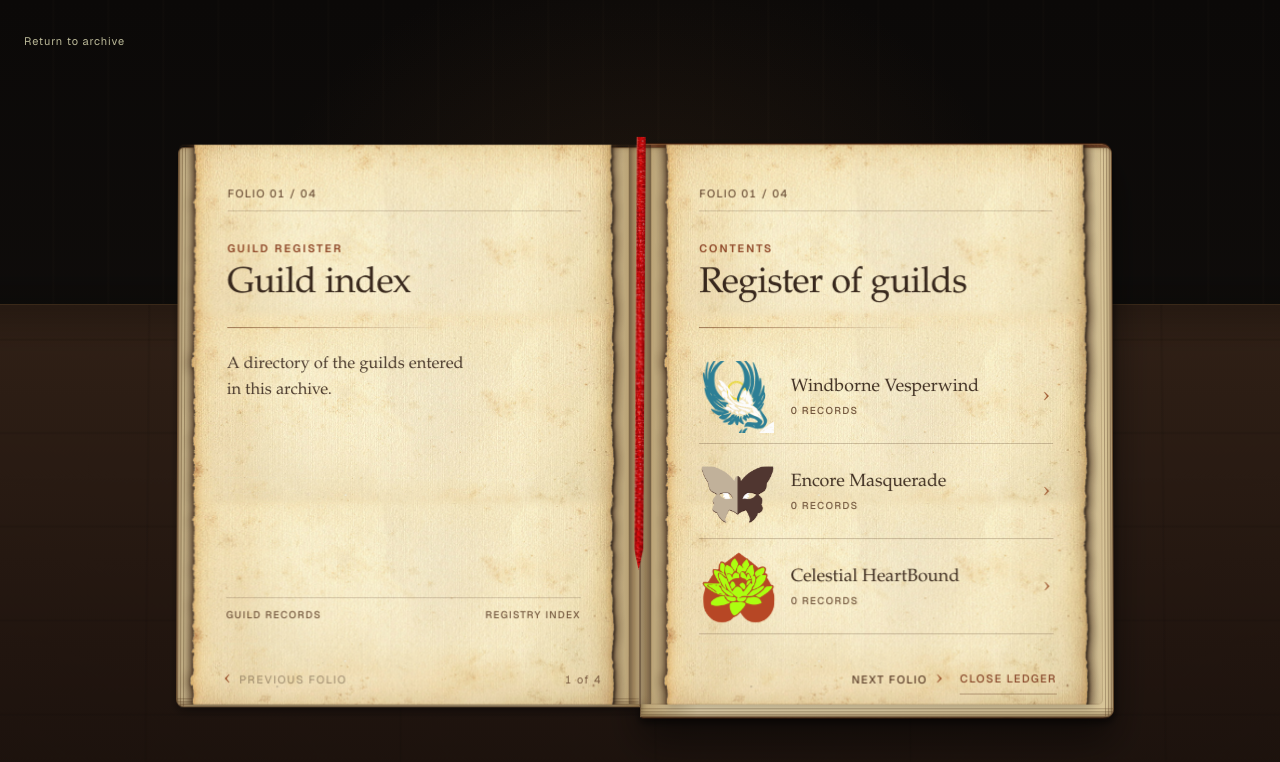
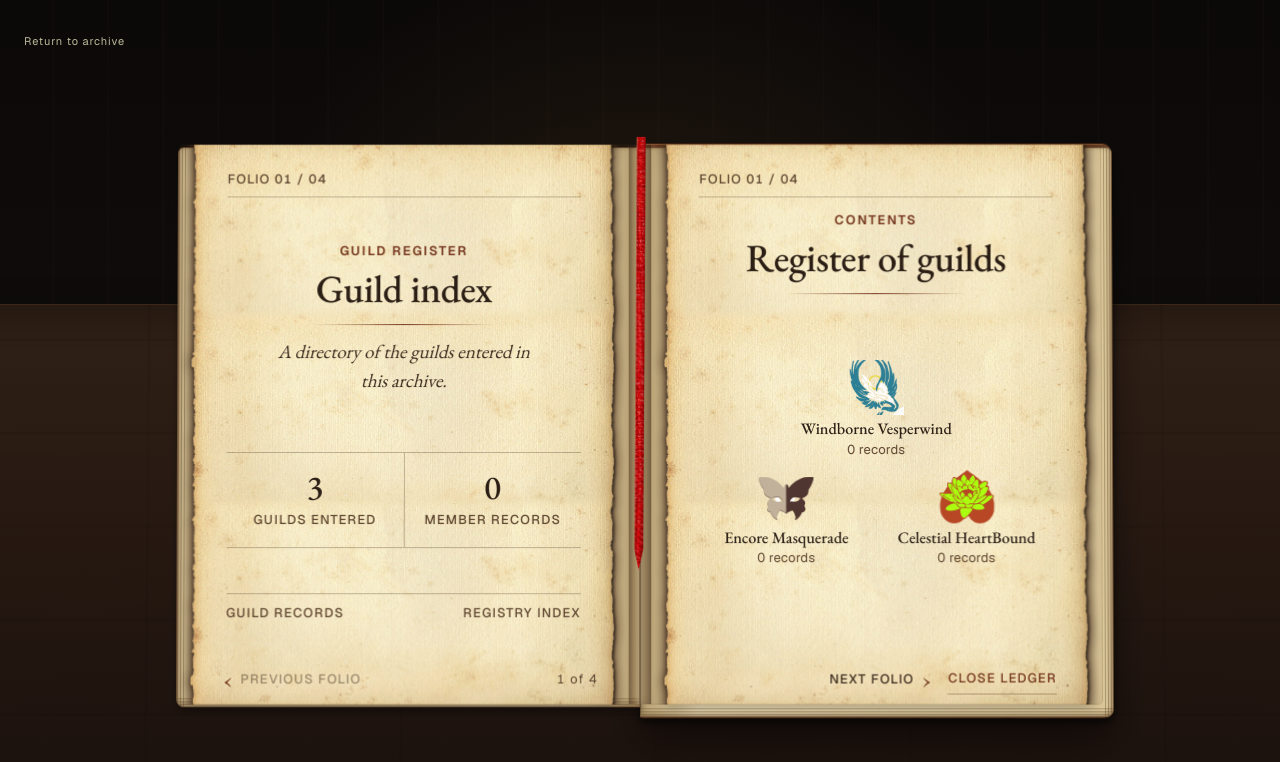
Before and after one commit to patriciopatricia922-star/character-archive, a Next.js app: page /guild-records in a window 1280 px wide. Both pictures are taken after a click on the button "Open Guild Records ledger". Shown: the top 762 px of the page. Built offline with nearby package versions, Linux system fonts and the light colour scheme.

Commit message:
feat: enhance typography and layout in GuildRecordsBook with new summary section

```diff
--- a/components/guild-records/GuildLedger.css
+++ b/components/guild-records/GuildLedger.css
@@ -1,24 +1,35 @@
 /*
- * Typography tokens, scoped to the Guild Records book only.
- * - Sizes are rem-based clamp() ranges (max <= ~2.5x min) so they respect user/OS text scaling.
- * - One serif for reading + display, one sans for small-caps labels, one script for handwritten marginalia.
+ * Typography + colour tokens, scoped to the Guild Records book only.
+ * - One serif (EB Garamond, loaded in GuildRecordsBook.tsx) for headings, names and reading text.
+ * - One sans (Geist) for folios, labels, metadata and navigation.
+ * - Sizes are rem-based clamp() ranges so they respect user/OS text scaling.
+ * - Text colours come from five tokens; every one clears 4.5:1 on the parchment.
  */
 .guildLedgerVolume {
   --gl-font-serif:
-    "Iowan Old Style", "Palatino Linotype", Palatino, "Book Antiqua", Georgia,
-    serif;
+    var(--font-gl-serif), "EB Garamond", "Iowan Old Style", "Palatino Linotype",
+    Palatino, Georgia, serif;
   --gl-font-sans:
     var(--font-geist-sans), system-ui, -apple-system, "Segoe UI", sans-serif;
-  --gl-font-script: "Segoe Script", "Bradley Hand", "Snell Roundhand", cursive;
-
-  --gl-text-display: clamp(1.5rem, 0.25rem + 2.5vw, 2.4rem);
-  --gl-text-title: clamp(0.9375rem, 0.75rem + 0.45vw, 1.125rem);
-  --gl-text-body: clamp(0.875rem, 0.72rem + 0.38vw, 1.0625rem);
-  --gl-text-body-sm: clamp(0.8125rem, 0.7rem + 0.3vw, 0.9375rem);
-  --gl-text-note: clamp(0.9375rem, 0.8rem + 0.4vw, 1.0625rem);
-  --gl-text-caption: 0.75rem;
-  --gl-text-label: clamp(0.625rem, 0.55rem + 0.2vw, 0.6875rem);
-  --gl-text-micro: 0.625rem;
+  /* Marginalia now sets in the book serif (italic). Point this at a script face to restore handwriting. */
+  --gl-font-script: var(--gl-font-serif);
+
+  --gl-text-display: clamp(1.75rem, 0.9rem + 1.9vw, 2.5rem);
+  --gl-text-title: clamp(1.0625rem, 0.97rem + 0.3vw, 1.25rem);
+  --gl-text-body: clamp(1.0625rem, 0.95rem + 0.33vw, 1.1875rem);
+  --gl-text-body-sm: clamp(1rem, 0.92rem + 0.26vw, 1.125rem);
+  --gl-text-note: var(--gl-text-body-sm);
+  --gl-text-caption: 0.8125rem;
+  --gl-text-label: clamp(0.75rem, 0.71rem + 0.12vw, 0.8125rem);
+  --gl-text-micro: var(--gl-text-label);
+
+  /* ink on parchment: headings > reading text > metadata, plus one oxblood accent */
+  --gl-ink: #2b1e15;
+  --gl-ink-soft: #3d2c1f;
+  --gl-muted: #5f4630;
+  --gl-accent: #74351d;
+  --gl-accent-hover: #55260f;
+  --gl-rule: rgba(66, 44, 26, 0.3);
 
   -webkit-text-size-adjust: 100%;
   text-size-adjust: 100%;
@@ -247,7 +258,7 @@
   box-shadow:
     inset 0 0 0 1px rgba(92, 63, 35, 0.16),
     inset 0 0 28px rgba(84, 55, 30, 0.1);
-  color: #34271e;
+  color: var(--gl-ink-soft);
 }
 
 .guildLedgerPaper--left {
@@ -354,7 +365,7 @@
   align-items: flex-start;
   justify-content: space-between;
   gap: 12px;
-  border-bottom: 1px solid rgba(78, 53, 32, 0.22);
+  border-bottom: 1px solid var(--gl-rule);
   padding-bottom: 8px;
 }
 
@@ -366,13 +377,14 @@
 .guildLedgerMemberEntryNumber,
 .guildLedgerMemberEntryReference,
 .guildLedgerFields dt,
+.guildLedgerSummary dt,
 .guildLedgerAmendmentDate {
-  color: #71553c;
+  color: var(--gl-muted);
   font-family: var(--gl-font-sans);
   font-size: var(--gl-text-label);
   font-variant-numeric: lining-nums tabular-nums;
   font-weight: 500;
-  letter-spacing: 0.12em;
+  letter-spacing: 0.09em;
   line-height: 1.4;
   text-transform: uppercase;
 }
@@ -386,7 +398,7 @@
   border: 0;
   border-bottom: 1px solid rgba(104, 67, 41, 0.35);
   background: transparent;
-  color: #8d4426;
+  color: var(--gl-accent);
   cursor: pointer;
   font-size: var(--gl-text-label);
   padding: 3px 0 2px;
@@ -397,19 +409,19 @@
 
 .guildLedgerSectionLabel {
   margin: clamp(20px, 2.4vw, 34px) 0 7px;
-  color: #8e4728;
+  color: var(--gl-accent);
   font-weight: 600;
-  letter-spacing: 0.18em;
+  letter-spacing: 0.14em;
 }
 
 .guildLedgerPaper h2 {
   margin: 0;
-  color: #38281d;
+  color: var(--gl-ink);
   font-family: var(--gl-font-serif);
   font-size: var(--gl-text-display);
-  font-weight: 400;
-  letter-spacing: -0.015em;
-  line-height: 1.12;
+  font-weight: 500;
+  letter-spacing: -0.01em;
+  line-height: 1.15;
   overflow-wrap: anywhere;
   text-wrap: balance;
 }
@@ -420,10 +432,10 @@
 
 .guildLedgerRule {
   display: block;
-  width: min(100%, 220px);
+  width: min(100%, 180px);
   height: 1px;
   margin: clamp(14px, 1.8vw, 24px) 0;
-  background: linear-gradient(90deg, rgba(124, 76, 43, 0.72), transparent);
+  background: linear-gradient(90deg, var(--gl-accent), transparent);
 }
 
 .guildLedgerLead,
@@ -431,21 +443,22 @@
 .guildLedgerEmptyNote,
 .guildLedgerContextLine {
   margin: 0;
-  color: #49382b;
+  color: var(--gl-ink-soft);
   font-family: var(--gl-font-serif);
   font-size: var(--gl-text-body);
-  line-height: 1.6;
+  line-height: 1.55;
   overflow-wrap: anywhere;
   text-wrap: pretty;
 }
 
 .guildLedgerLead {
-  max-width: 31ch;
+  max-width: 30ch;
+  font-style: italic;
 }
 
 .guildLedgerEmptyNote {
   margin-top: clamp(22px, 3vw, 42px);
-  color: #70543b;
+  color: var(--gl-muted);
   font-size: var(--gl-text-body-sm);
   font-style: italic;
 }
@@ -455,10 +468,10 @@
   justify-content: space-between;
   gap: 10px;
   margin: auto 0 0;
-  border-top: 1px solid rgba(78, 53, 32, 0.22);
+  border-top: 1px solid var(--gl-rule);
   padding-top: 10px;
   font-size: var(--gl-text-micro);
-  letter-spacing: 0.12em;
+  letter-spacing: 0.09em;
 }
 
 .guildLedgerPageColophon span {
@@ -491,8 +504,32 @@
   list-style: none;
 }
 
+/*
+ * Register of guilds: an emblem-led grid on four tracks. Every entry spans two tracks, so
+ * rows pair up and a lone last entry is centred. Exactly three guilds form a triangle:
+ * the first sits alone as the apex, the other two form the base. Any other count simply
+ * wraps into centred pairs, so additional guilds need no layout change.
+ */
 .guildLedgerGuildList {
-  gap: 2px;
+  --gl-emblem-size: clamp(3rem, calc(var(--gl-book-width) * 0.06), 6rem);
+  display: grid;
+  grid-template-columns: repeat(4, minmax(0, 1fr));
+  gap: clamp(6px, 1vw, 18px) clamp(6px, 1vw, 14px);
+  margin-block: auto;
+  padding-block: clamp(6px, 1vw, 14px) 0;
+}
+
+.guildLedgerGuildList > li {
+  display: flex;
+  grid-column: span 2;
+}
+
+.guildLedgerGuildList > li:first-child:nth-last-child(3) {
+  grid-column: 2 / span 2;
+}
+
+.guildLedgerGuildList > li:last-child:nth-child(odd):not(:nth-child(3)) {
+  grid-column: 2 / span 2;
 }
 
 .guildLedgerGuildEntry,
@@ -502,7 +539,7 @@
   align-items: center;
   gap: clamp(10px, 1.3vw, 18px);
   border: 0;
-  border-bottom: 1px solid rgba(87, 60, 38, 0.27);
+  border-bottom: 1px solid var(--gl-rule);
   background: transparent;
   color: inherit;
   cursor: pointer;
@@ -514,18 +551,90 @@
 }
 
 .guildLedgerGuildEntry {
-  min-height: 88px;
+  flex: 1;
+  flex-direction: column;
+  justify-content: flex-start;
+  gap: 0;
+  min-height: 0;
+  border-bottom: 0;
+  border-radius: 4px;
+  padding: 6px 8px 8px;
+  text-align: center;
+}
+
+/* Index spread: centred composition on both pages */
+.guildLedgerPaper--index .guildLedgerPageContent {
+  text-align: center;
+}
+
+.guildLedgerPaper--index .guildLedgerPageHeader {
+  text-align: left;
+}
+
+.guildLedgerPaper--index .guildLedgerSectionLabel {
+  margin-top: clamp(14px, 1.7vw, 24px);
+}
+
+.guildLedgerPaper--index .guildLedgerRule {
+  margin-block: clamp(10px, 1.3vw, 18px);
+  margin-inline: auto;
+  background: linear-gradient(90deg, transparent, var(--gl-accent), transparent);
+}
+
+.guildLedgerPaper--index .guildLedgerLead {
+  margin-inline: auto;
+}
+
+/* Left index page: the title block sits on the optical centre between folio and colophon */
+.guildLedgerPaper--index.guildLedgerPaper--left .guildLedgerSectionLabel {
+  margin-top: auto;
+  padding-top: clamp(20px, 2.4vw, 34px);
+}
+
+.guildLedgerSummary {
+  display: grid;
+  grid-template-columns: repeat(2, minmax(0, 1fr));
+  margin: clamp(22px, 3vw, 40px) 0 clamp(20px, 2.4vw, 32px);
+  border-block: 1px solid var(--gl-rule);
+}
+
+.guildLedgerSummary > div {
+  display: flex;
+  flex-direction: column-reverse;
+  align-items: center;
+  gap: 6px;
+  padding: clamp(12px, 1.5vw, 18px) 8px;
+}
+
+.guildLedgerSummary > div + div {
+  border-left: 1px solid var(--gl-rule);
+}
+
+.guildLedgerSummary dt {
+  margin: 0;
+}
+
+.guildLedgerSummary dd {
+  margin: 0;
+  color: var(--gl-ink);
+  font-family: var(--gl-font-serif);
+  font-size: clamp(1.625rem, 1rem + 1.4vw, 2.25rem);
+  font-variant-numeric: lining-nums;
+  font-weight: 500;
+  line-height: 1;
 }
 
 .guildLedgerEmblem {
   display: grid;
-  width: 72px;
-  height: 72px;
-  flex: 0 0 72px;
+  width: var(--gl-emblem-size);
+  height: var(--gl-emblem-size);
+  flex: 0 0 auto;
   place-items: center;
-  color: #84512e;
+  /* headroom for emblems that are scaled up via emblemScale */
+  margin-bottom: calc(var(--gl-emblem-size) * 0.1 + 3px);
+  color: var(--gl-accent);
   font-family: var(--gl-font-serif);
-  font-size: 17px;
+  font-size: clamp(1.25rem, calc(var(--gl-emblem-size) * 0.32), 2rem);
   letter-spacing: 0.06em;
   overflow: visible;
 }
@@ -540,31 +649,41 @@
 .guildLedgerEntryText {
   display: flex;
   min-width: 0;
-  flex: 1;
+  flex: 0 1 auto;
   flex-direction: column;
-  gap: 5px;
+  align-items: center;
+  gap: 2px;
 }
 
 .guildLedgerEntryName,
 .guildLedgerMemberEntryName {
-  color: #3e2d20;
+  color: var(--gl-ink);
   font-family: var(--gl-font-serif);
   font-size: var(--gl-text-title);
-  line-height: 1.3;
+  font-weight: 500;
+  line-height: 1.2;
   overflow-wrap: anywhere;
   text-wrap: balance;
 }
 
+/* record counts read as plain sentence-case metadata, distinct from the capitalised labels */
 .guildLedgerEntryMeta {
-  font-size: var(--gl-text-micro);
-  letter-spacing: 0.12em;
-}
-
+  font-size: var(--gl-text-caption);
+  font-weight: 400;
+  letter-spacing: 0.02em;
+  text-transform: none;
+}
+
+/* the triangular layout carries its own affordance: hover/focus underlines the name */
 .guildLedgerEntryFolio {
-  color: #9e572f;
-  font-family: var(--gl-font-serif);
-  font-size: 1.5rem;
-  line-height: 1;
+  display: none;
+}
+
+.guildLedgerGuildEntry:focus-visible .guildLedgerEntryName {
+  text-decoration: underline;
+  text-decoration-color: var(--gl-accent);
+  text-decoration-thickness: 1px;
+  text-underline-offset: 4px;
 }
 
 .guildLedgerMemberList {
@@ -579,7 +698,7 @@
 }
 
 .guildLedgerMemberEntryNumber {
-  flex: 0 0 24px;
+  flex: 0 0 26px;
   font-size: var(--gl-text-micro);
 }
 
@@ -635,7 +754,7 @@
   align-items: center;
   gap: 0.6em;
   margin: clamp(16px, 2vw, 28px) 0 clamp(14px, 1.8vw, 24px);
-  color: rgba(115, 76, 44, 0.78);
+  color: var(--gl-muted);
   font-family: var(--gl-font-serif);
   font-size: clamp(28px, 3.2vw, 45px);
   letter-spacing: 0.09em;
@@ -650,10 +769,10 @@
 .guildLedgerSubheading,
 .guildLedgerSupplementSection h3 {
   margin: 22px 0 8px;
-  color: #74472e;
+  color: var(--gl-accent);
   font-family: var(--gl-font-serif);
   font-size: var(--gl-text-title);
-  font-weight: 400;
+  font-weight: 500;
   line-height: 1.3;
 }
 
@@ -668,19 +787,19 @@
   display: grid;
   grid-template-columns: minmax(88px, 0.8fr) minmax(0, 1.5fr);
   gap: 10px;
-  border-bottom: 1px solid rgba(88, 59, 36, 0.23);
+  border-bottom: 1px solid var(--gl-rule);
   padding-bottom: 7px;
 }
 
 .guildLedgerFields dt {
   margin: 0;
   font-size: var(--gl-text-label);
-  letter-spacing: 0.12em;
+  letter-spacing: 0.09em;
 }
 
 .guildLedgerFields dd {
   margin: 0;
-  color: #3e2f23;
+  color: var(--gl-ink);
   font-family: var(--gl-font-serif);
   font-size: var(--gl-text-body-sm);
   line-height: 1.5;
@@ -696,17 +815,24 @@
 .guildLedgerReferenceNote {
   margin: 18px 0 0 auto;
   max-width: 85%;
-  color: #76503b;
+  color: var(--gl-muted);
   font-family: var(--gl-font-script);
   font-size: var(--gl-text-note);
   font-synthesis: none;
   line-height: 1.5;
   overflow-wrap: anywhere;
-  transform: rotate(-1deg);
+}
+
+.guildLedgerHandnote,
+.guildLedgerReferenceNote,
+.guildLedgerPortraitMissing,
+.guildLedgerPortraitCaption,
+.guildLedgerAmendmentList .guildLedgerAmendmentInitials {
+  font-style: italic;
 }
 
 .guildLedgerPortraitHeading {
-  font-size: clamp(1.25rem, 0.3rem + 2vw, 1.875rem) !important;
+  font-size: clamp(1.5rem, 0.6rem + 1.9vw, 2.125rem) !important;
 }
 
 .guildLedgerPortrait {
@@ -733,7 +859,7 @@
   right: 0;
   bottom: 6px;
   left: 0;
-  color: #80634a;
+  color: var(--gl-muted);
   font-family: var(--gl-font-script);
   font-size: var(--gl-text-note);
   font-synthesis: none;
@@ -742,7 +868,7 @@
 
 .guildLedgerPortraitAffiliation {
   margin: 15px 0 0;
-  color: #70513a;
+  color: var(--gl-muted);
   font-family: var(--gl-font-serif);
   font-size: var(--gl-text-body-sm);
   font-style: italic;
@@ -758,7 +884,7 @@
 
 .guildLedgerContextLine {
   margin-bottom: 16px;
-  color: #755438;
+  color: var(--gl-muted);
   font-size: var(--gl-text-body-sm);
   font-style: italic;
 }
@@ -773,13 +899,13 @@
 }
 
 .guildLedgerAmendmentList li {
-  border-bottom: 1px solid rgba(88, 59, 36, 0.27);
+  border-bottom: 1px solid var(--gl-rule);
   padding: 0 0 12px;
 }
 
 .guildLedgerAmendmentList p {
   margin: 0;
-  color: #433126;
+  color: var(--gl-ink-soft);
   font-family: var(--gl-font-serif);
   font-size: var(--gl-text-body);
   line-height: 1.55;
@@ -794,7 +920,7 @@
 
 .guildLedgerAmendmentList .guildLedgerAmendmentInitials {
   margin-top: 6px;
-  color: #84543b;
+  color: var(--gl-muted);
   font-family: var(--gl-font-script);
   font-size: var(--gl-text-note);
   font-synthesis: none;
@@ -807,7 +933,7 @@
 
 .guildLedgerSupplementSection h3 {
   margin-top: 0;
-  border-bottom: 1px solid rgba(88, 59, 36, 0.24);
+  border-bottom: 1px solid var(--gl-rule);
   padding-bottom: 7px;
 }
 
@@ -818,7 +944,7 @@
 .guildLedgerAnnotationList li {
   position: relative;
   padding-left: 16px;
-  color: #4b3729;
+  color: var(--gl-ink-soft);
   font-family: var(--gl-font-serif);
   font-size: var(--gl-text-body-sm);
   font-style: italic;
@@ -830,7 +956,7 @@
   position: absolute;
   top: 0;
   left: 0;
-  color: #a0522b;
+  color: var(--gl-accent);
   content: "—";
 }
 
@@ -843,13 +969,13 @@
   flex-direction: column;
   gap: 4px;
   border-left: 1px solid rgba(125, 75, 43, 0.5);
-  color: #483427;
+  color: var(--gl-ink-soft);
   padding: 2px 0 2px 12px;
   text-decoration: none;
 }
 
 a.guildLedgerAttachment:hover {
-  color: #8c4729;
+  color: var(--gl-accent-hover);
 }
 
 .guildLedgerAttachmentTitle {
@@ -859,7 +985,7 @@ a.guildLedgerAttachment:hover {
 }
 
 .guildLedgerAttachmentDescription {
-  color: #73583f;
+  color: var(--gl-muted);
   font-family: var(--gl-font-sans);
   font-size: var(--gl-text-caption);
   line-height: 1.45;
@@ -965,7 +1091,7 @@ a.guildLedgerAttachment:hover {
   gap: 8px;
   border: 0;
   background: transparent;
-  color: #5b3e29;
+  color: var(--gl-ink-soft);
   cursor: pointer;
   font-family: var(--gl-font-sans);
   font-size: var(--gl-text-label);
@@ -985,7 +1111,7 @@ a.guildLedgerAttachment:hover {
 }
 
 .guildLedgerTurnButton > span[aria-hidden="true"] {
-  color: #9a512c;
+  color: var(--gl-accent);
   font-family: var(--gl-font-serif);
   font-size: 1.5rem;
 }
@@ -994,16 +1120,16 @@ a.guildLedgerAttachment:hover {
   font-family: var(--gl-font-sans);
   font-size: var(--gl-text-label);
   font-weight: 500;
-  letter-spacing: 0.12em;
+  letter-spacing: 0.09em;
   text-transform: uppercase;
 }
 
 .guildLedgerPageStatus {
-  color: #795a3f;
+  color: var(--gl-muted);
   font-family: var(--gl-font-sans);
   font-size: var(--gl-text-label);
   font-variant-numeric: lining-nums tabular-nums;
-  letter-spacing: 0.12em;
+  letter-spacing: 0.09em;
   white-space: nowrap;
 }
 
@@ -1014,16 +1140,16 @@ a.guildLedgerAttachment:hover {
 .guildLedgerCloseButton {
   justify-self: end;
   border-bottom: 1px solid rgba(103, 63, 37, 0.42);
-  color: #854326;
+  color: var(--gl-accent);
   font-size: var(--gl-text-label);
   font-weight: 500;
-  letter-spacing: 0.12em;
+  letter-spacing: 0.09em;
   text-transform: uppercase;
 }
 
 .guildLedgerTurnButton:disabled,
 .guildLedgerCloseButton:disabled {
-  color: rgba(74, 54, 38, 0.42);
+  color: rgba(74, 54, 38, 0.5);
   cursor: default;
 }
 
@@ -1251,6 +1377,12 @@ a.guildLedgerAttachment:hover {
   outline-offset: 5px;
 }
 
+/* the orange ring is for the leather cover; on parchment use the accent so it stays visible */
+.guildLedgerPaper :focus-visible,
+.guildLedgerControls :focus-visible {
+  outline-color: var(--gl-accent);
+}
+
 @media (hover: hover) and (pointer: fine) {
   .guildLedgerVolume[data-book-state="closed"]:hover {
     transform: translateX(-25%) translateY(-4px) rotateX(1.5deg)
@@ -1273,13 +1405,13 @@ a.guildLedgerAttachment:hover {
   .guildLedgerIndexReturn:hover,
   .guildLedgerCloseButton:not(:disabled):hover,
   .guildLedgerTurnButton:not(:disabled):hover {
-    color: #a14f29;
+    color: var(--gl-accent-hover);
   }
 
   .guildLedgerGuildEntry:hover,
   .guildLedgerMemberEntry:hover {
     background: rgba(117, 78, 48, 0.08);
-    color: #8c4729;
+    color: var(--gl-accent-hover);
   }
 }
 
@@ -1301,6 +1433,39 @@ a.guildLedgerAttachment:hover {
   .guildLedgerFields > div {
     grid-template-columns: minmax(75px, 0.85fr) minmax(0, 1.3fr);
     gap: 7px;
+  }
+}
+
+/* Short laptop windows: the book is height-limited, so the contents page tightens its rhythm
+   to keep a three-guild triangle on one page without scrolling. */
+@media (max-height: 860px) and (min-width: 641px) {
+  .guildLedgerPaper--index .guildLedgerPageContent {
+    padding-top: 26px;
+  }
+
+  .guildLedgerPaper--index .guildLedgerSectionLabel {
+    margin-top: 14px;
+  }
+
+  .guildLedgerPaper--index .guildLedgerRule {
+    margin-block: 12px;
+  }
+
+  .guildLedgerGuildList {
+    gap: 2px 6px;
+    padding-block: 0;
+  }
+
+  .guildLedgerGuildEntry {
+    padding-block: 4px;
+  }
+
+  .guildLedgerEntryName {
+    font-size: 1rem;
+  }
+
+  .guildLedgerEmblem {
+    margin-bottom: 4px;
   }
 }
 
@@ -1320,12 +1485,21 @@ a.guildLedgerAttachment:hover {
     --gl-mark-size: 3.5rem;
   }
 
+  .guildLedgerGuildList {
+    --gl-emblem-size: clamp(3rem, calc(var(--gl-book-width) * 0.075), 5rem);
+    gap: 10px 8px;
+  }
+
+  .guildLedgerSummary {
+    margin-block: 14px;
+  }
+
   .guildLedgerSectionLabel {
     margin-top: 14px;
   }
 
   .guildLedgerPaper h2 {
-    font-size: clamp(1.3125rem, 0.5rem + 2vw, 1.75rem);
+    font-size: clamp(1.5rem, 0.7rem + 1.9vw, 1.875rem);
   }
 
   .guildLedgerRule {
@@ -1358,9 +1532,9 @@ a.guildLedgerAttachment:hover {
     --gl-overhang: 6px;
     --gl-edge-depth: 6px;
     --gl-board-depth: 3px;
-    /* labels and micro text: 11px floor for readability on small screens */
-    --gl-text-label: 0.6875rem;
-    --gl-text-micro: 0.6875rem;
+    /* labels and micro text: 12px floor for readability on small screens */
+    --gl-text-label: 0.75rem;
+    --gl-text-micro: 0.75rem;
     width: var(--gl-book-width);
     height: var(--gl-book-height);
     max-height: none;
@@ -1455,7 +1629,7 @@ a.guildLedgerAttachment:hover {
   }
 
   .guildLedgerPaper h2 {
-    font-size: clamp(1.5625rem, 0.9rem + 2.8vw, 2rem);
+    font-size: clamp(1.75rem, 1.1rem + 2.6vw, 2.125rem);
   }
 
   .guildLedgerRule {
@@ -1470,13 +1644,7 @@ a.guildLedgerAttachment:hover {
   }
 
   .guildLedgerGuildEntry {
-    min-height: 68px;
-  }
-
-  .guildLedgerEmblem {
-    width: 54px;
-    height: 54px;
-    flex-basis: 54px;
+    padding-inline: 4px;
   }
 
   .guildLedgerMemberEntry {
@@ -1585,7 +1753,7 @@ a.guildLedgerAttachment:hover {
     grid-template-columns: auto auto auto minmax(0, 1fr);
     gap: 2px;
     padding: 6px 2px 0;
-    border-top: 1px solid rgba(78, 53, 32, 0.22);
+    border-top: 1px solid var(--gl-rule);
   }
 
   .guildLedgerTurnButton:first-child,
--- a/components/guild-records/GuildRecordsBook.tsx
+++ b/components/guild-records/GuildRecordsBook.tsx
@@ -9,6 +9,7 @@ import {
   useState,
 } from "react";
 import type { TransitionEvent } from "react";
+import { EB_Garamond } from "next/font/google";
 import { useRouter } from "next/navigation";
 import {
   buildGuildLedgerSpreads,
@@ -41,6 +42,14 @@ type GuildRecordsBookProps = {
   guilds: readonly GuildRecord[];
   entryToken?: string;
 };
+
+// Serif for headings, guild names and reading text; the sans (Geist) stays on labels and navigation.
+const ledgerSerif = EB_Garamond({
+  subsets: ["latin"],
+  style: ["normal", "italic"],
+  display: "swap",
+  variable: "--font-gl-serif",
+});
 
 const SETTINGS_PREFERENCE_KEY = "character-archive-exhibition-settings";
 const PAGE_TURN_DURATION = 820;
@@ -124,6 +133,21 @@ function LedgerPage({
             <p className="guildLedgerLead">
               A directory of the guilds entered in this archive.
             </p>
+            <dl className="guildLedgerSummary">
+              <div>
+                <dt>Guilds entered</dt>
+                <dd>{guildsForIndex(spread).length}</dd>
+              </div>
+              <div>
+                <dt>Member records</dt>
+                <dd>
+                  {guildsForIndex(spread).reduce(
+                    (total, guild) => total + guild.members.length,
+                    0,
+                  )}
+                </dd>
+              </div>
+            </dl>
             <p className="guildLedgerPageColophon">
               Guild Records
               <span>Registry index</span>
@@ -1126,7 +1150,7 @@ export default function GuildRecordsBook({
 
   return (
     <div
-      className="guildLedgerVolume"
+      className={`guildLedgerVolume ${ledgerSerif.variable}`}
       data-book-state={bookState}
       data-reduced-motion={reducedMotion}
       data-turn-direction={turn?.direction ?? "none"}
```
